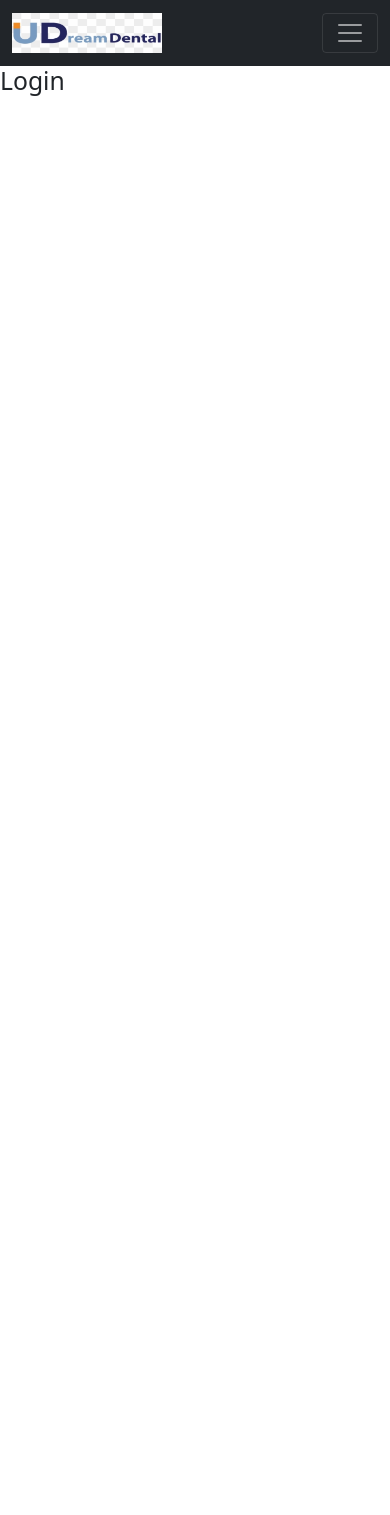
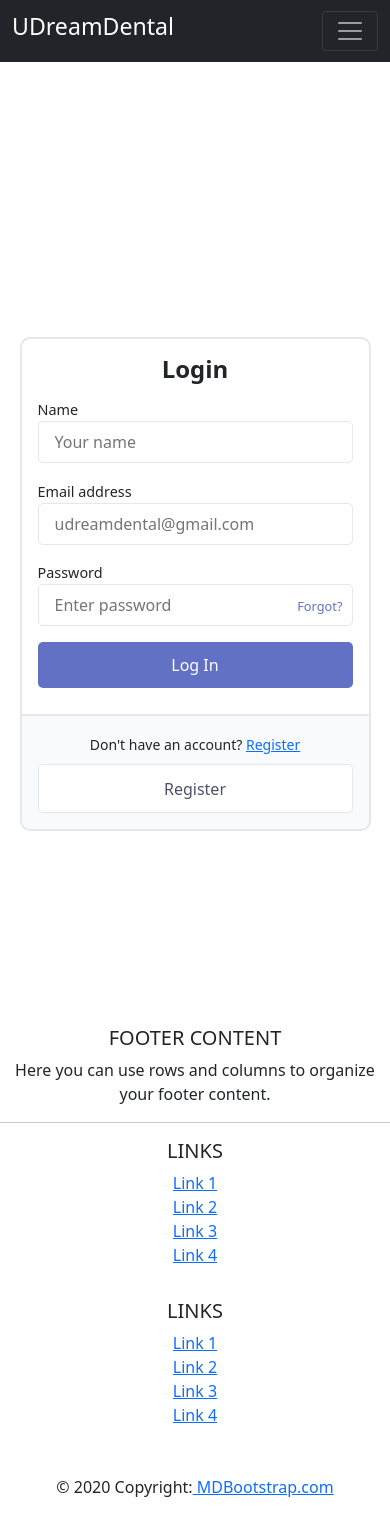
Before and after one commit to Rasel105/UDream_Dental, a React (Create React App) app: page /login in a window 390 px wide. Before the commit the page ends 844 px from the top, so only its background shows below. Built offline with nearby package versions, Linux system fonts and the light colour scheme.

Commit message:
login form design

```diff
--- a/src/App.js
+++ b/src/App.js
@@ -4,8 +4,11 @@ import Header from './pages/Shared/Header/Header';
 import About from './pages/About/About'
 import Home from './pages/Home/Home/Home'
 import Login from './pages/Login/Login/Login'
-import Services from './pages/Home/Services/Services';
 import ServiceDetail from './pages/ServiceDetail/ServiceDetail';
+import Footer from './pages/Shared/Footer/Footer';
+import Checkout from './pages/Checkout/Checkout';
+import Blogs from './pages/Blogs/Blogs';
+
 function App() {
   return (
     <div>
@@ -16,7 +19,10 @@ function App() {
         <Route path='/aboutme' element={<About />}></Route>
         <Route path='/login' element={<Login />}></Route>
         <Route path='/service/:serviceId' element={<ServiceDetail />}></Route>
+        <Route path='/checkout' element={<Checkout />}></Route>
+        <Route path='/blog' element={<Blogs />}> </Route>
       </Routes>
+      <Footer />
     </div>
   );
 }
--- /dev/null
+++ b/src/pages/Blogs/Blogs.js
@@ -0,0 +1,11 @@
+import React from 'react';
+
+const Blogs = () => {
+     return (
+          <div>
+               <h2>This is Blog Section</h2>
+          </div>
+     );
+};
+
+export default Blogs;
--- a/src/pages/Home/Service/Service.js
+++ b/src/pages/Home/Service/Service.js
@@ -1,26 +1,25 @@
 import React from 'react';
-import { Button, Card } from 'react-bootstrap';
 import { useNavigate } from 'react-router-dom';
 
 const Service = ({ service }) => {
-     const { id, service_name, img, description } = service;
+     const { id, service_name, price, img, description } = service;
      const navigate = useNavigate();
      const navigateServiceDetails = id => {
-          navigate(`/service/${id}`)
+          navigate(`/checkout/${id}`)
      }
      return (
-          <div className=' mx-auto'>
-               <Card style={{ width: '18rem' }}>
-                    <Card.Img variant="top" src={img} />
-                    <Card.Body>
-                         <Card.Title className='text-center my-2'>{service_name}</Card.Title>
-                         <Card.Text>
-                              {description}
-                         </Card.Text>
-                         <Button variant="primary" onClick={() => navigateServiceDetails(id)}>Go somewhere</Button>
-                    </Card.Body>
-               </Card>
+          <div className="card text-center p-2 p-2 border-1 rounded-5">
+               <img style={{ height: "200px", borderRadius: "10px" }} src={img} alt="" />
+               <div className="card-body p-4">
+                    <h5 className="card-title">{service_name}</h5>
+                    <p className="price">$ {price}</p>
+                    <p>{description}</p>
+               </div>
+               <p className="btn w-100 px-4 mx-auto">
+                    <input onClick={() => navigateServiceDetails(id)} type="submit" className="btn btn-dark btn-lg w-100" name="add-button" value="Buy Now" />
+               </p>
           </div>
+
      );
 };
 
--- /dev/null
+++ b/src/pages/Login/Login/Login.css
@@ -0,0 +1,119 @@
+.content-body {
+     min-height: 100vh;
+     width: 100%;
+     display: flex;
+     justify-content: center;
+     flex-direction: column;
+     position: relative;
+     background-size: 1100px;
+}
+
+
+.form-wrapper {
+     width: 350px;
+     margin: 0 auto;
+}
+
+.bg-white {
+     width: 100%;
+     background-color: #fff;
+     border: 2px solid #e5e7ec;
+     border-top-left-radius: 10px;
+     border-top-right-radius: 10px;
+     padding: 1em;
+     text-align: center;
+}
+
+.bg-grey {
+     width: 100%;
+     background-color: #f8fafc;
+     border: 2px solid #e5e7ec;
+     border-top: 0;
+     border-bottom-left-radius: 10px;
+     border-bottom-right-radius: 10px;
+     padding: 1em;
+     text-align: center;
+}
+
+.text-title {
+     font-size: 1.5rem;
+     font-weight: 600;
+}
+
+.field-group {
+     border: 0;
+     padding: 0.35em 0 0.625em 0;
+     text-align: left;
+     position: relative;
+}
+
+.label {
+     font-size: 0.9rem;
+     line-height: 1.5;
+}
+
+.input {
+     padding: 0.5em 0 0.5em 1em;
+     width: 100%;
+     border: 1px solid #e5e7ec;
+     border-radius: 5px;
+     outline: 0;
+     box-sizing: border-box;
+}
+
+.btn-submit {
+     background-color: #6371c5;
+     color: #fff;
+     padding: 0.7em;
+     border-radius: 5px;
+     outline: 0;
+     border: 0;
+     width: 100%;
+     cursor: pointer;
+     box-sizing: border-box;
+}
+
+.link-forgot {
+     position: absolute;
+     right: 10px;
+     margin-top: 1em;
+     font-size: 0.8rem;
+     text-decoration: none;
+     color: #6371c5;
+     z-index: 2;
+}
+
+
+.link-register {
+     background-color: #fff;
+     display: flex;
+     padding: 0.7em;
+     justify-content: center;
+     text-decoration: none;
+     color: #4d5068;
+     border: 1px solid #e5e7ec;
+     border-radius: 5px;
+     margin-top: 0.5rem;
+}
+
+
+@media screen and (max-width: 640px) {
+     .content-body {
+          background-position-y: top;
+          background-size: 250px;
+          margin-bottom: 5em;
+     }
+}
+
+
+@media screen and (max-width: 640px) {
+     .form-wrapper {
+          margin-top: 200px;
+     }
+}
+
+@media screen and (max-width: 480px) {
+     .form-wrapper {
+          width: 90%;
+     }
+}
--- a/src/pages/Login/Login/Login.js
+++ b/src/pages/Login/Login/Login.js
@@ -1,9 +1,39 @@
 import React from 'react';
+import './Login.css'
+
 
 const Login = () => {
      return (
           <div>
-               <h2>Login</h2>
+               <div class="content-body">
+                    <div class="form-wrapper">
+                         <form class="bg-white">
+                              <h1 class="text-title">Login</h1>
+                              <div class="field-group">
+                                   <label class="label" for="name">Name</label>
+                                   <input class="input" type="text" id="name" name="name" placeholder="Your name" />
+                              </div>
+                              <div class="field-group">
+                                   <label class="label" for="txt-email">Email address</label>
+                                   <input class="input" type="email" id="txt-email" name="email" placeholder="udreamdental@gmail.com" />
+                              </div>
+                              <div class="field-group">
+                                   <label class="label" for="txt-password">Password</label>
+                                   <input class="input" type="password" id="txt-password" name="password" placeholder="Enter password" />
+                                   <a href="#forgot" class="link-forgot">Forgot?</a>
+                              </div>
+
+                              <div class="field-group">
+                                   <input class="btn-submit" type="submit" value="Log In" />
+                              </div>
+                         </form>
+
+                         <div class="bg-grey">
+                              <small class="link-about">Don't have an account? <a href="#about">Register</a></small>
+                              <a href="#register" class="link-register">Register</a>
+                         </div>
+                    </div>
+               </div>
           </div>
      );
 };
--- a/src/pages/Shared/Footer/Footer.js
+++ b/src/pages/Shared/Footer/Footer.js
@@ -3,7 +3,44 @@ import React from 'react';
 const Footer = () => {
      return (
           <div>
-               <h2>Footer</h2>
+               <footer className="page-footer font-small blue pt-4">
+                    <div className="container-fluid text-center text-md-left">
+                         <div className="row">
+                              <div className="col-md-6 mt-md-0 mt-3">
+                                   <h5 className="text-uppercase">Footer Content</h5>
+                                   <p>Here you can use rows and columns to organize your footer content.</p>
+                              </div>
+
+                              <hr className="clearfix w-100 d-md-none pb-0" />
+
+                              <div className="col-md-3 mb-md-0 mb-3">
+                                   <h5 className="text-uppercase">Links</h5>
+                                   <ul className="list-unstyled">
+                                        <li><a href="#!">Link 1</a></li>
+                                        <li><a href="#!">Link 2</a></li>
+                                        <li><a href="#!">Link 3</a></li>
+                                        <li><a href="#!">Link 4</a></li>
+                                   </ul>
+                              </div>
+
+                              <div className="col-md-3 mb-md-0 mb-3">
+                                   <h5 className="text-uppercase">Links</h5>
+                                   <ul className="list-unstyled">
+                                        <li><a href="#!">Link 1</a></li>
+                                        <li><a href="#!">Link 2</a></li>
+                                        <li><a href="#!">Link 3</a></li>
+                                        <li><a href="#!">Link 4</a></li>
+                                   </ul>
+                              </div>
+                         </div>
+                    </div>
+
+                    <div className="footer-copyright text-center py-3">© 2020 Copyright:
+                         <a href="https://mdbootstrap.com/"> MDBootstrap.com</a>
+                    </div>
+
+               </footer>
+
           </div>
      );
 };
--- a/src/pages/Shared/Header/Header.js
+++ b/src/pages/Shared/Header/Header.js
@@ -6,16 +6,17 @@ import logo from '../../../images/logo-2.png'
 const Header = () => {
      return (
           <div>
-               <Navbar collapseOnSelect expand="lg" bg="dark" variant="dark">
+               <Navbar collapseOnSelect expand="lg" sticky='top' bg="dark" variant="dark">
                     <Container>
                          <Navbar.Brand as={Link} to='/'>
-                              <img style={{ width: "150px", height: '40px' }} src={logo} alt="" />
+                              <h3>UDreamDental</h3>
+                              {/* <img style={{ width: "150px", height: '40px' }} src={logo} alt="" /> */}
                          </Navbar.Brand>
                          <Navbar.Toggle aria-controls="responsive-navbar-nav" />
                          <Navbar.Collapse id="responsive-navbar-nav">
                               <Nav className="me-auto">
                                    <Nav.Link as={Link} href="#service" to="/service">Services</Nav.Link>
-                                   <Nav.Link href="#pricing">Pricing</Nav.Link>
+                                   <Nav.Link as={Link} to="/blog">Blogs</Nav.Link>
                               </Nav>
                               <Nav>
                                    <Nav.Link as={Link} to='/aboutme'>
```
Also changed, not shown: public/services.json (+17 -1 lines).
